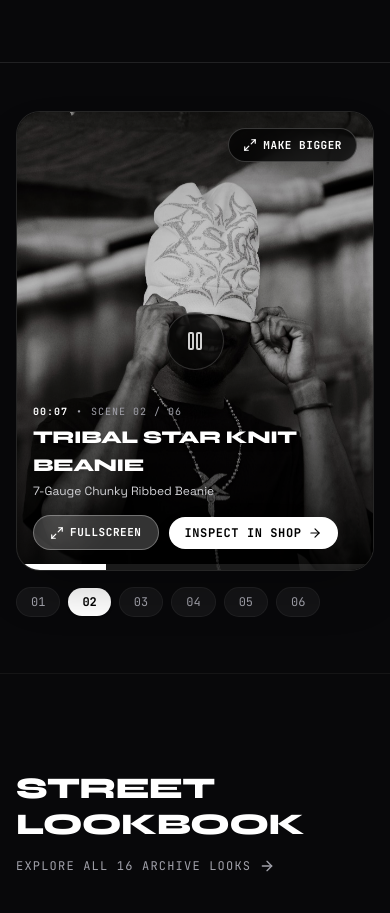
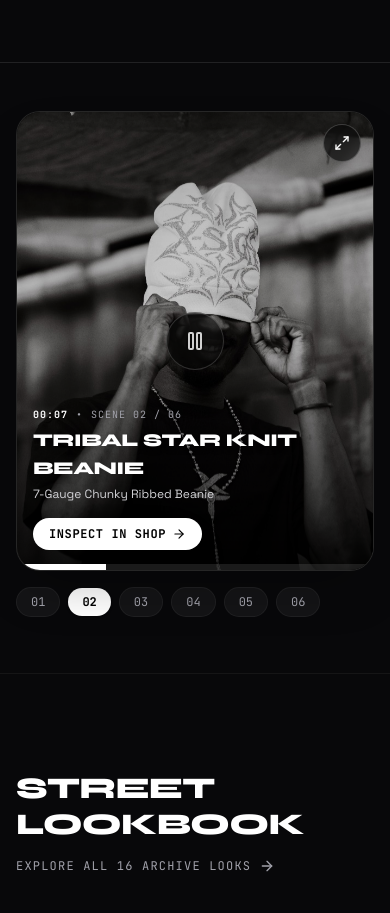
Before and after one commit to wedeycode-bot/x-sign-clothinh, a Next.js app: page / in a window 390 px wide. Shown: the part 3060-3973 px from the top of the page. Built offline with nearby package versions, Linux system fonts and the light colour scheme.

Commit message:
Remove text labels from video fullscreen controls, keeping only clean icons

```diff
--- a/src/components/home/CampaignFilmPlayer.tsx
+++ b/src/components/home/CampaignFilmPlayer.tsx
@@ -171,16 +171,15 @@ export const CampaignFilmPlayer: React.FC = () => {
         {/* Subtle Vignette (lightened on mobile so the piece & model stay vivid and bright) */}
         <div className="absolute inset-0 bg-gradient-to-t from-black/85 via-black/10 to-black/25 z-20 pointer-events-none" />
 
-        {/* Top Video Overlay Bar - NO "X-SIGN CAMPAIGN" text badge */}
-        <div className="absolute top-4 sm:top-5 left-4 sm:left-5 right-4 sm:right-5 z-30 flex items-center justify-end text-xs font-mono">
+        {/* Top Video Overlay Bar - Sleek minimal fullscreen sign only */}
+        <div className="absolute top-3 sm:top-4 right-3 sm:right-4 z-30">
           <button
             onClick={handleOpenTheater}
-            className="px-3.5 py-2 rounded-full bg-black/75 backdrop-blur-md border border-white/20 text-white hover:bg-white hover:text-black transition-all flex items-center gap-1.5 shadow-xl active:scale-95"
-            title="Make Video Bigger"
-            aria-label="Make Video Bigger"
+            className="p-2.5 sm:p-3 rounded-full bg-black/60 backdrop-blur-md border border-white/20 text-white hover:bg-white hover:text-black transition-all shadow-xl active:scale-95 flex items-center justify-center"
+            title="Fullscreen"
+            aria-label="Fullscreen"
           >
-            <Maximize2 className="w-3.5 h-3.5" />
-            <span className="text-[11px] font-mono uppercase font-bold tracking-wider">Make Bigger</span>
+            <Maximize2 className="w-4 h-4" />
           </button>
         </div>
 
@@ -212,14 +211,6 @@ export const CampaignFilmPlayer: React.FC = () => {
           </div>
 
           <div className="pointer-events-auto flex items-center gap-2.5 pt-1 sm:pt-0">
-            <button
-              onClick={handleOpenTheater}
-              className="sm:hidden px-4 py-2 rounded-full bg-white/20 backdrop-blur-md border border-white/30 text-white font-mono font-bold text-[11px] uppercase tracking-wider flex items-center gap-1.5"
-            >
-              <Maximize2 className="w-3.5 h-3.5" />
-              <span>Fullscreen</span>
-            </button>
-
             <Link
               href={`/product/${currentScene.productSlug}`}
               onClick={playClick}
@@ -276,10 +267,11 @@ export const CampaignFilmPlayer: React.FC = () => {
                 playClick();
                 setIsTheaterOpen(false);
               }}
-              className="px-4 py-2 rounded-full bg-white/15 hover:bg-white/25 border border-white/20 text-white font-mono text-xs font-bold uppercase tracking-wider flex items-center gap-1.5 transition-all shadow-xl active:scale-95"
+              className="p-2.5 sm:p-3 rounded-full bg-white/15 hover:bg-white/25 border border-white/20 text-white flex items-center justify-center transition-all shadow-xl active:scale-95"
+              title="Close"
+              aria-label="Close"
             >
-              <X className="w-4 h-4" />
-              <span>Close</span>
+              <X className="w-5 h-5" />
             </button>
           </div>
 
```
